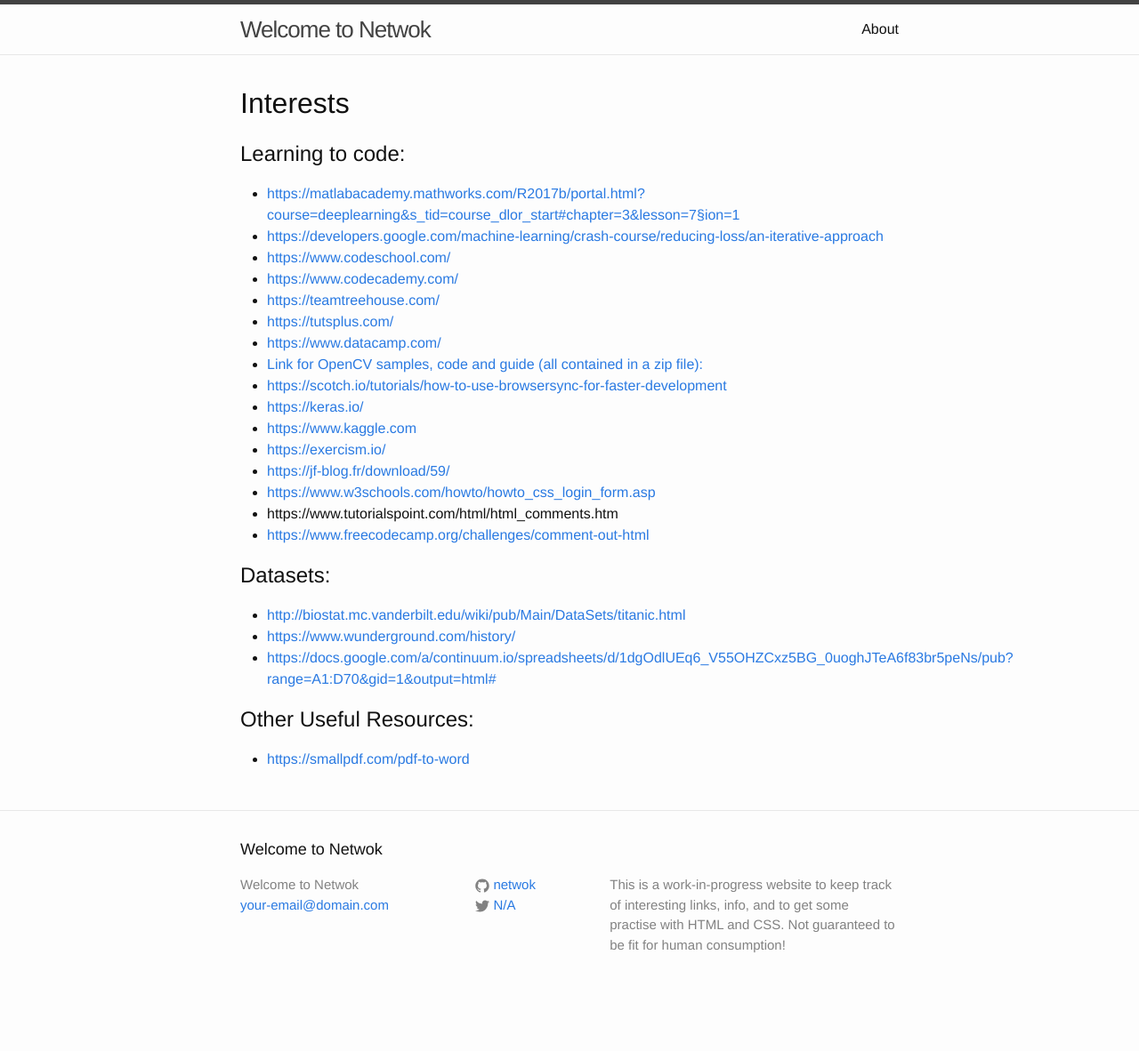
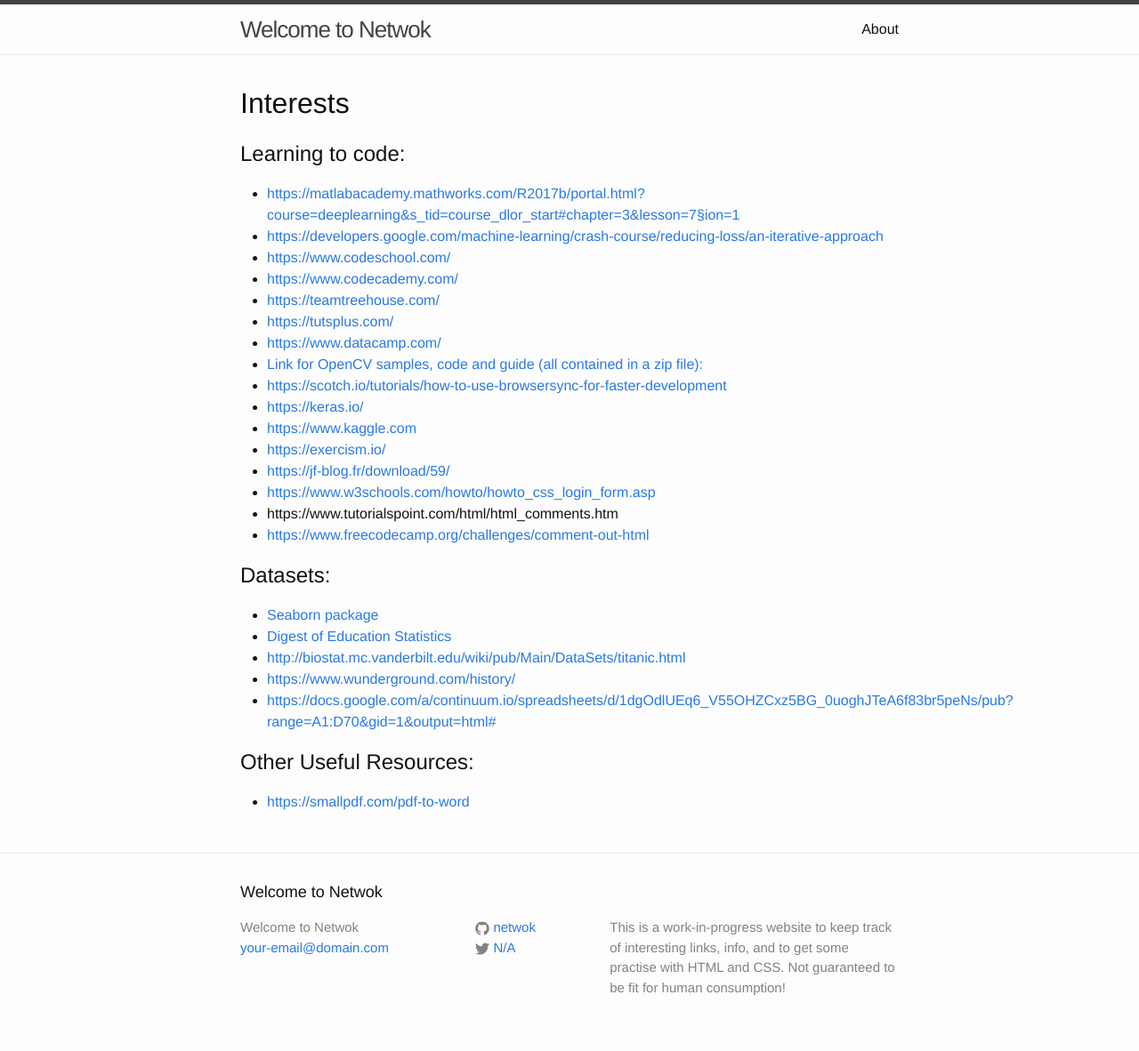
Before and after one commit to netwok/netwok.github.io, a Jekyll site: the page built from int.html, in a window 1280 px wide. Shown: the whole page at 89% size. Built offline with Jekyll 4.4.1, drawn with Linux system fonts in a browser that asks for light colours; before the commit the page ends 1134 px from its top, so only the background shows below that.

Commit message:
Update int.html

```diff
--- a/int.html
+++ b/int.html
@@ -31,9 +31,11 @@
     </ul>
     <h2>Datasets:</h2>
     <ul>
+      <li><a href="https://github.com/mwaskom/seaborn-data/blob/master/tips.csv" target="_blank">Seaborn package</a></li>
+      <li><a href="http://nces.ed.gov/programs/digest/2013menu_tables.asp" target="_blank">Digest of Education Statistics</a></li>
       <li><a href = http://biostat.mc.vanderbilt.edu/wiki/pub/Main/DataSets/titanic.html>http://biostat.mc.vanderbilt.edu/wiki/pub/Main/DataSets/titanic.html</a></li>
       <li><a href = https://www.wunderground.com/history/>https://www.wunderground.com/history/</a></li>
-      <li><a href = https://docs.google.com/a/continuum.io/spreadsheets/d/1dgOdlUEq6_V55OHZCxz5BG_0uoghJTeA6f83br5peNs/pub?range=A1:D70&gid=1&output=html#>    https://docs.google.com/a/continuum.io/spreadsheets/d/1dgOdlUEq6_V55OHZCxz5BG_0uoghJTeA6f83br5peNs/pub?range=A1:D70&gid=1&output=html#</a></li>
+      <li><a href = https://docs.google.com/a/continuum.io/spreadsheets/d/1dgOdlUEq6_V55OHZCxz5BG_0uoghJTeA6f83br5peNs/pub?range=A1:D70&gid=1&output=html#>https://docs.google.com/a/continuum.io/spreadsheets/d/1dgOdlUEq6_V55OHZCxz5BG_0uoghJTeA6f83br5peNs/pub?range=A1:D70&gid=1&output=html#</a></li>
     </ul>
     <h2>Other Useful Resources:</h2>
     <ul>
```
